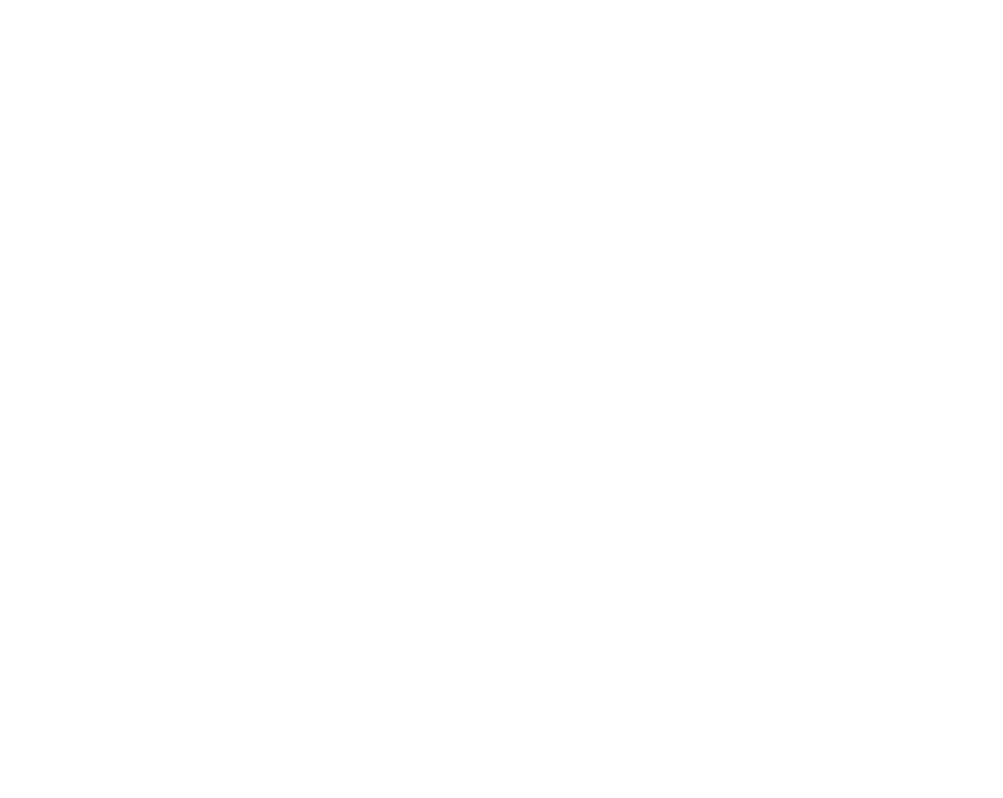
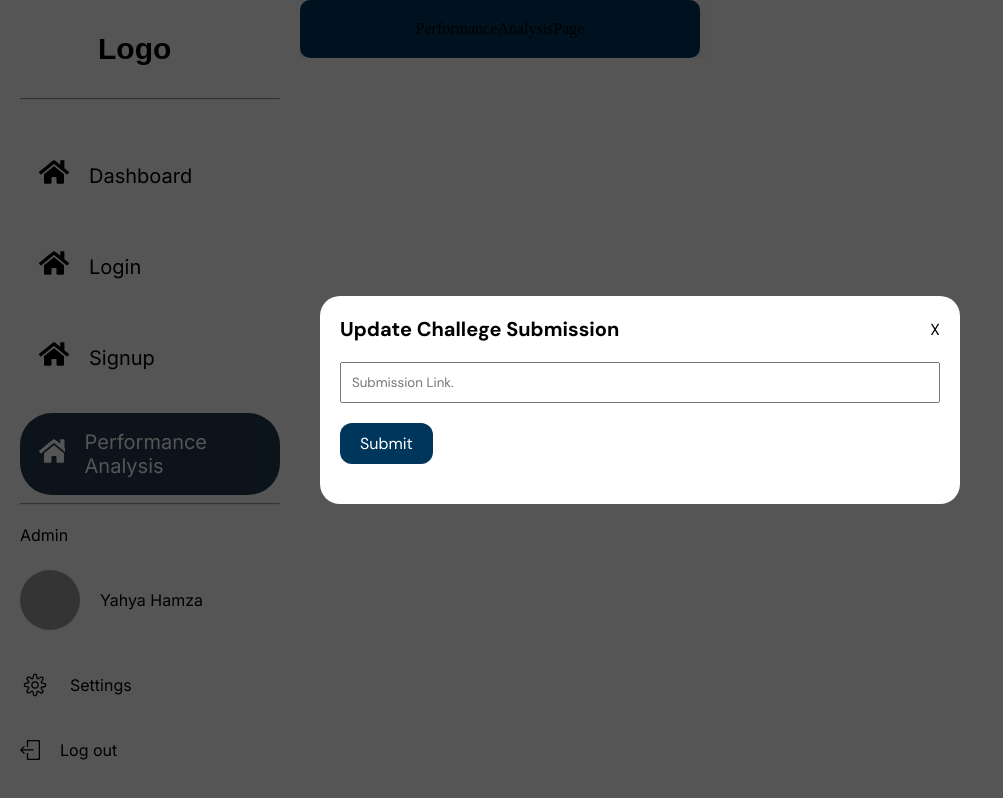
Before and after one commit to Yahya305/IAD-project, a React (Vite) app in the folder client/: page /student/performance-analysis in a window 1280 px wide. Before the commit this address had no page. Shown: the whole page, without its empty margins (0-1003 px from the left). Built offline with nearby package versions, Linux system fonts and the light colour scheme; grey boxes are pictures that could not be loaded; a web font is replaced by a local one.

Commit message:
feat: Student Dashboard Structure

```diff
--- /dev/null
+++ b/client/src/pages/student/dashboard/dashboard-inner-pages/MainDashboard/index.tsx
@@ -0,0 +1,16 @@
+import React from "react";
+import Table from "../../components/Table";
+import Banner from "../../components/Banner";
+import Search from "../../components/bannerSearch";
+
+const MainDashboard = () => {
+    return (
+        <>
+            <Search />
+            <Banner />
+            <Table />
+        </>
+    );
+};
+
+export default MainDashboard;
--- a/client/src/pages/student/dashboard/index.jsx
+++ b/client/src/pages/student/dashboard/index.jsx
@@ -1,12 +1,11 @@
 import React, { useState } from "react";
 import "./index.css";
-import Table from "./components/Table";
-import Banner from "./components/Banner";
-import Search from "./components/bannerSearch";
 import Sidebar from "../../../global-components/Sidebar";
 import { FaHome } from "react-icons/fa";
 import UploadChallengeSubmission from "./components/UploadChallengeSubmission";
 import { AnimatePresence } from "framer-motion";
+import { Outlet } from 'react-router-dom';
+
 
 
 const Routes = [
@@ -24,6 +23,11 @@
         path: "/student/signup",
         name: "Signup",
         icon: <FaHome />
+    },
+    {
+        path: "/student/performance-analysis",
+        name: "Performance Analysis",
+        icon: <FaHome />
     }
 ]
 
@@ -38,9 +42,7 @@
         <div className="student-dashboard">
             <Sidebar routes={Routes} />
             <div className="dashboard" style={{ position: "relative" }}>
-                <Search />
-                <Banner />
-                <Table />
+                <Outlet />
                 <AnimatePresence>
                     {
                         Modals.UploadChallengeSubmission &&
--- a/client/src/routes/route.jsx
+++ b/client/src/routes/route.jsx
@@ -1,11 +1,16 @@
 import React from "react";
 import { Routes, Route } from "react-router";
-import StudentDashboard from "../pages/student/dashboard";
+
 import LandingPage from "../pages/LandingPage/Main.jsx";
 import TeacherDashboard from "../pages/teacher/dashboard";
 import Loginpage from "../pages/student/authentication/Login";
 import Signup from "../pages/student/authentication/signup";
 import ProjectGradingPage from "../pages/teacher/projectGrading/projectGrading";
+
+//  Student Routes
+import StudentDashboardStructure  from "../pages/student/dashboard";
+import StudentMainDashboardPage from "../pages/student/dashboard/dashboard-inner-pages/MainDashboard";
+import PerformanceAnalysis from "../pages/student/dashboard/dashboard-inner-pages/PerformanceAnalysis";
 
 function Router() {
     return (
@@ -14,8 +19,9 @@
             <Route path="/" element={<LandingPage />} />
 
             {/* Nested student routes */}
-            <Route path="/student">
-                <Route path="dashboard" element={<StudentDashboard />} />
+            <Route path="/student" element={<StudentDashboardStructure />}>
+                <Route path="dashboard"  element={<StudentMainDashboardPage />}/>
+                <Route path="performance-analysis"  element={<PerformanceAnalysis />}/>
                 <Route path="login" element={<Loginpage />} />
                 <Route path="signup" element={<Signup />} />
             </Route>
```
